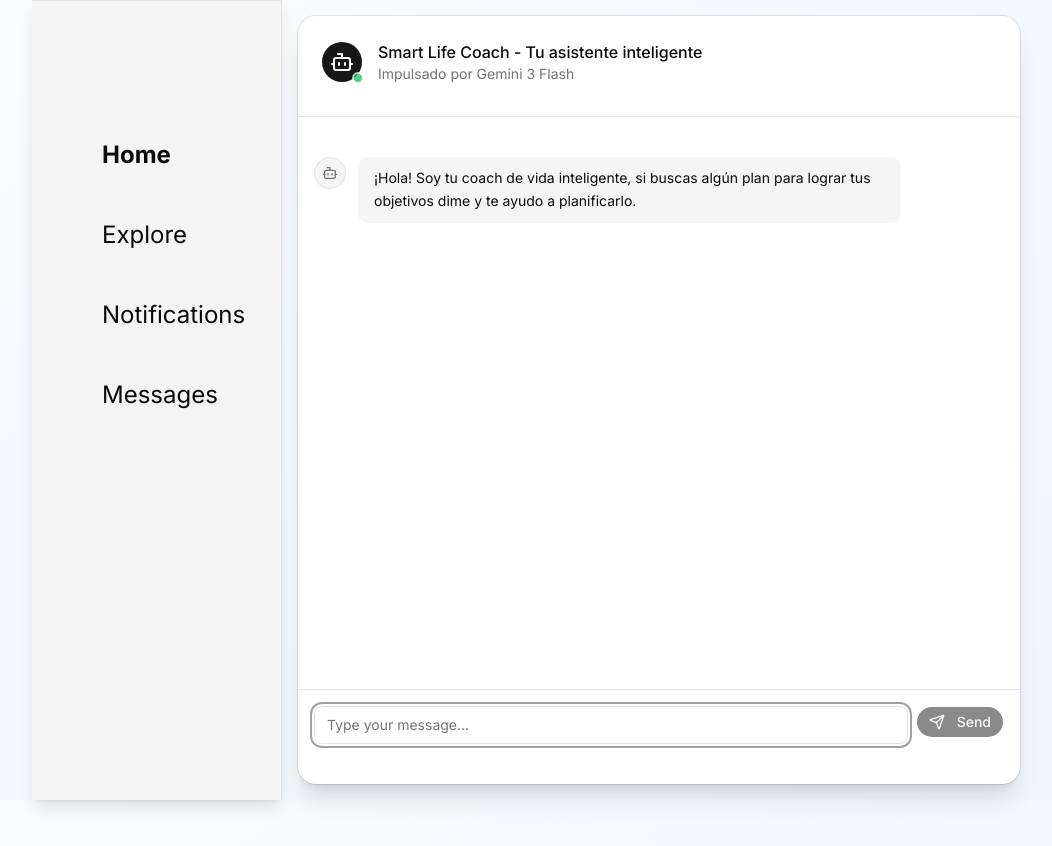
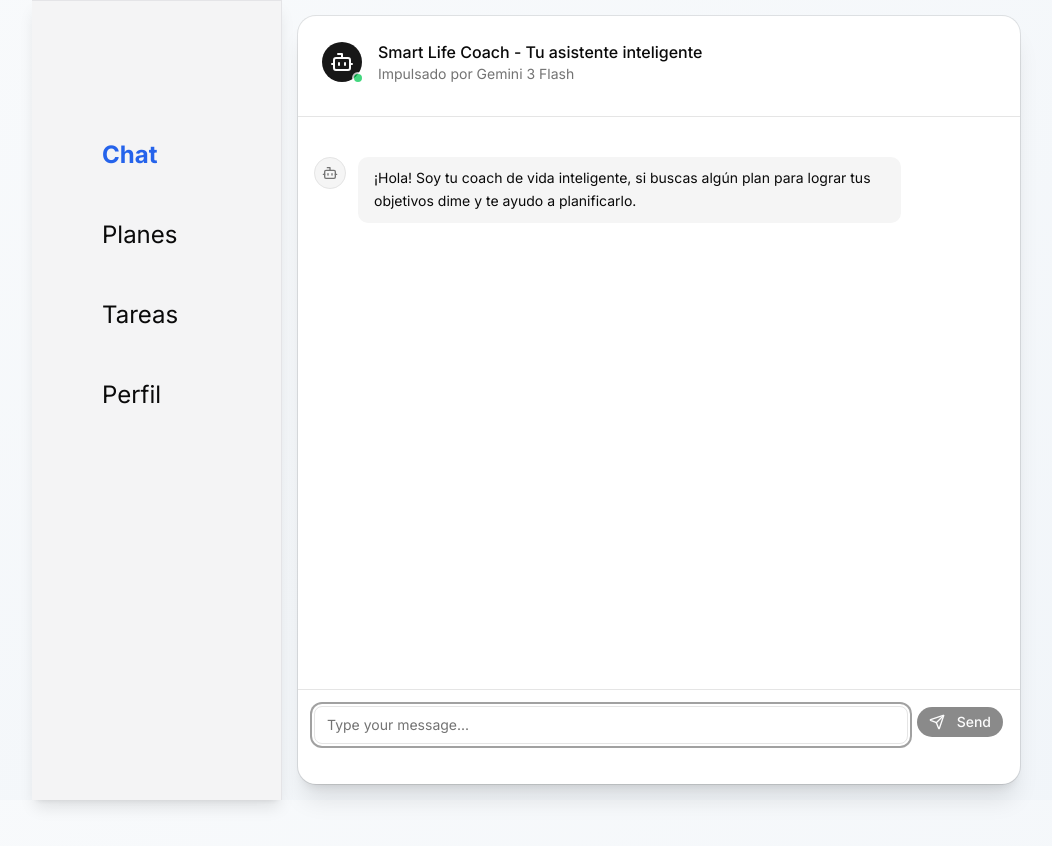
Before and after one commit to JamesKristofUbiarco/Smart-Life-Coach-Frontend, a Next.js app in the folder web/: page / in a window 1280 px wide. Shown: the top 846 px of the page, without its empty margins (106-1158 px from the left). Built offline with nearby package versions, Linux system fonts and the light colour scheme; some icons are missing.

Commit message:
style: se cambian los íconos por unos ad-hoc

```diff
--- a/web/components/ui/bottom-nav.tsx
+++ b/web/components/ui/bottom-nav.tsx
@@ -14,50 +14,54 @@ const BottomNav = () => {
   const navClass = scrollDirection === "up" ? "" : "opacity-100 duration-500";
 
   const {
-    isHomeActive,
-    isExploreActive,
-    isNotificationsActive,
-    isMessagesActive,
+    isChatActive,
+    isPlanesActive,
+    isTareasActive,
+    isPerfilActive,
   } = useNavigation();
 
+  // la clave para el texto es usar relative en el className de los <Link href>
   return (
     <div
       className={`fixed bottom-0 w-full py-4 z-10 bg-zinc-100 dark:bg-zinc-950 border-t dark:border-zinc-800 border-zinc-200 shadow-lg md:hidden ${navClass}`}
     >
       <div className="flex flex-row justify-around items-center bg-transparent w-full">
         <Link href="/" className="flex items-center relative">
-          {isHomeActive ? (
-            <Icon icon="mingcute:home-5-fill" width="32" height="32" />
+          {isChatActive ? (
+            <Icon style={{color: '#2563EB'}} icon="bx:comment" width="32" height="32" />
           ) : (
-            <Icon icon="mingcute:home-5-line" width="32" height="32" />
+            <Icon icon="bx:comment" width="32" height="32" />
           )}
-          {/* <span className="h-2 w-2 rounded-full bg-sky-500 absolute -top-0.5 right-[3px]"></span> */}
+          <span className={`flex items-center mt-7 absolute -top-0.5 -left-1 ${isChatActive ? "font-bold text-[#2563EB]" : ""}`}>Chat</span>
         </Link>
-        <Link href="/explore" className="flex items-center">
-          {isExploreActive ? (
+        <Link href="/explore" className="flex items-center relative">
+          {isPlanesActive ? (
             <Icon
-              icon="uil:search"
+              icon="glyphs:target-bold"
               width="32"
               height="32"
               className="stroke-current stroke-5"
             />
           ) : (
-            <Icon icon="uil:search" width="32" height="32" />
+            <Icon icon="glyphs:target-bold" width="32" height="32" />
           )}
+          <span className={`flex items-center mt-7 absolute -top-0.5 -left-1.5 ${isPlanesActive ? "font-bold text-[#2563EB]" : ""}`}>Planes</span>
         </Link>
-        <Link href="/notifications" className="flex items-center">
-          {isNotificationsActive ? (
-            <Icon icon="mingcute:notification-fill" width="32" height="32" />
+        <Link href="/notifications" className="flex items-center relative">
+          {isTareasActive ? (
+            <Icon icon="material-symbols:select-check-box-rounded" width="32" height="32" />
           ) : (
-            <Icon icon="mingcute:notification-line" width="32" height="32" />
+            <Icon icon="material-symbols:select-check-box-rounded" width="32" height="32" />
           )}
+          <span className={`flex items-center mt-7 absolute -top-0.5 -left-1.5 ${isTareasActive ? "font-bold text-[#2563EB]" : ""}`}>Tareas</span>
         </Link>
-        <Link href="/messages" className="flex items-center">
-          {isMessagesActive ? (
-            <Icon icon="ic:baseline-email" width="32" height="32" />
+        <Link href="/messages" className="flex items-center relative">
+          {isPerfilActive ? (
+            <Icon icon="fa7-regular:user-alt" width="32" height="32" />
           ) : (
-            <Icon icon="ic:outline-email" width="32" height="32" />
+            <Icon icon="fa7-regular:user-alt" width="32" height="32" />
           )}
+          <span className={`flex items-center mt-7 absolute -top-0.5 -left-1 ${isPerfilActive ? "font-bold text-[#2563EB]" : ""}`}>Perfil</span>
         </Link>
       </div>
     </div>
--- a/web/components/ui/side-nav.tsx
+++ b/web/components/ui/side-nav.tsx
@@ -10,10 +10,10 @@ import { Icon } from "@iconify-icon/react";
 
 const SideNav = () => {
   const {
-    isHomeActive,
-    isExploreActive,
-    isNotificationsActive,
-    isMessagesActive,
+    isChatActive,
+    isPlanesActive,
+    isTareasActive,
+    isPerfilActive,
   } = useNavigation();
 
 /* sm:hidden y md:flex en el primer <div> son la clave para el responsive */
@@ -30,15 +30,15 @@ const SideNav = () => {
         href="/"
         className="flex flex-row space-x-4 items-center px-4 py-3 rounded-full duration-200 hover:bg-white/10 relative"
         >
-        {isHomeActive ? (
-            <Icon icon="mingcute:home-5-fill" width="38" height="38" />
+        {isChatActive ? (
+            <Icon style={{color: '#2563EB'}} icon="bx:comment" width="38" height="38" />
         ) : (
-            <Icon icon="mingcute:home-5-fill" width="38" height="38" />
+            <Icon icon="bx:comment" width="38" height="38" />
         )}
         <span
-            className={`text-2xl pt-2 hidden md:flex ${isHomeActive ? "font-bold" : ""}`}
+            className={`text-2xl pt-2 hidden md:flex ${isChatActive ? "font-bold text-[#2563EB]" : ""}`}
         >
-            Home
+            Chat
         </span>
         {/* <span className='h-2 w-2 rounded-full bg-sky-500 absolute top-3 right-[16px] md:right-[100px]'></span> */}
         </Link>
@@ -46,56 +46,56 @@ const SideNav = () => {
         href="/explore"
         className="flex flex-row space-x-4 items-center px-4 py-3 rounded-full duration-200 hover:bg-white/10"
         >
-        {isExploreActive ? (
+        {isPlanesActive ? (
             <Icon
-            icon="uil:search"
+            icon="glyphs:target-bold"
             width="38"
             height="38"
             className="stroke-current stroke-5"
             />
         ) : (
-            <Icon icon="uil:search" width="38" height="38" />
+            <Icon icon="glyphs:target-bold" width="38" height="38" />
         )}
         <span
             className={`text-2xl pt-2 hidden md:flex ${
-            isExploreActive ? "font-bold" : ""
+            isPlanesActive ? "font-bold text-[#2563EB]" : ""
             }`}
         >
-            Explore
+            Planes
         </span>
         </Link>
         <Link
         href="/notifications"
         className="flex flex-row space-x-4 items-center px-4 py-3 rounded-full duration-200 hover:bg-white/10"
         >
-        {isNotificationsActive ? (
-            <Icon icon="mingcute:notification-fill" width="38" height="38" />
+        {isTareasActive ? (
+            <Icon icon="material-symbols:select-check-box-rounded" width="38" height="38" />
         ) : (
-            <Icon icon="mingcute:notification-line" width="38" height="38" />
+            <Icon icon="material-symbols:select-check-box-rounded" width="38" height="38" />
         )}
         <span
             className={`text-2xl pt-2 hidden md:flex ${
-            isNotificationsActive ? "font-bold" : ""
+            isTareasActive ? "font-bold text-[#2563EB]" : ""
             }`}
         >
-            Notifications
+            Tareas
         </span>
         </Link>
         <Link
         href="/messages"
         className="flex flex-row space-x-4 items-center px-4 py-3 rounded-full duration-200 hover:bg-white/10"
         >
-        {isMessagesActive ? (
-            <Icon icon="ic:baseline-email" width="38" height="38" />
+        {isPerfilActive ? (
+            <Icon icon="fa7-regular:user-alt" width="38" height="38" />
         ) : (
-            <Icon icon="ic:outline-email" width="38" height="38" />
+            <Icon icon="fa7-regular:user-alt" width="38" height="38" />
         )}
         <span
             className={`text-2xl pt-2 hidden md:flex ${
-            isMessagesActive ? "font-bold" : ""
+            isPerfilActive ? "font-bold text-[#2563EB]" : ""
             }`}
         >
-            Messages
+            Perfil
         </span>
         </Link>
     </div>
--- a/web/hook/use-navigation.tsx
+++ b/web/hook/use-navigation.tsx
@@ -7,10 +7,10 @@ const useNavigation = () => {
   const pathname = usePathname();
 
   return {
-    isHomeActive: pathname === "/",
-    isExploreActive: pathname === "/explore",
-    isNotificationsActive: pathname === "/notifications",
-    isMessagesActive: pathname === "/messages",
+    isChatActive: pathname === "/",
+    isPlanesActive: pathname === "/explore",
+    isTareasActive: pathname === "/notifications",
+    isPerfilActive: pathname === "/messages",
   };
 };
 
```
